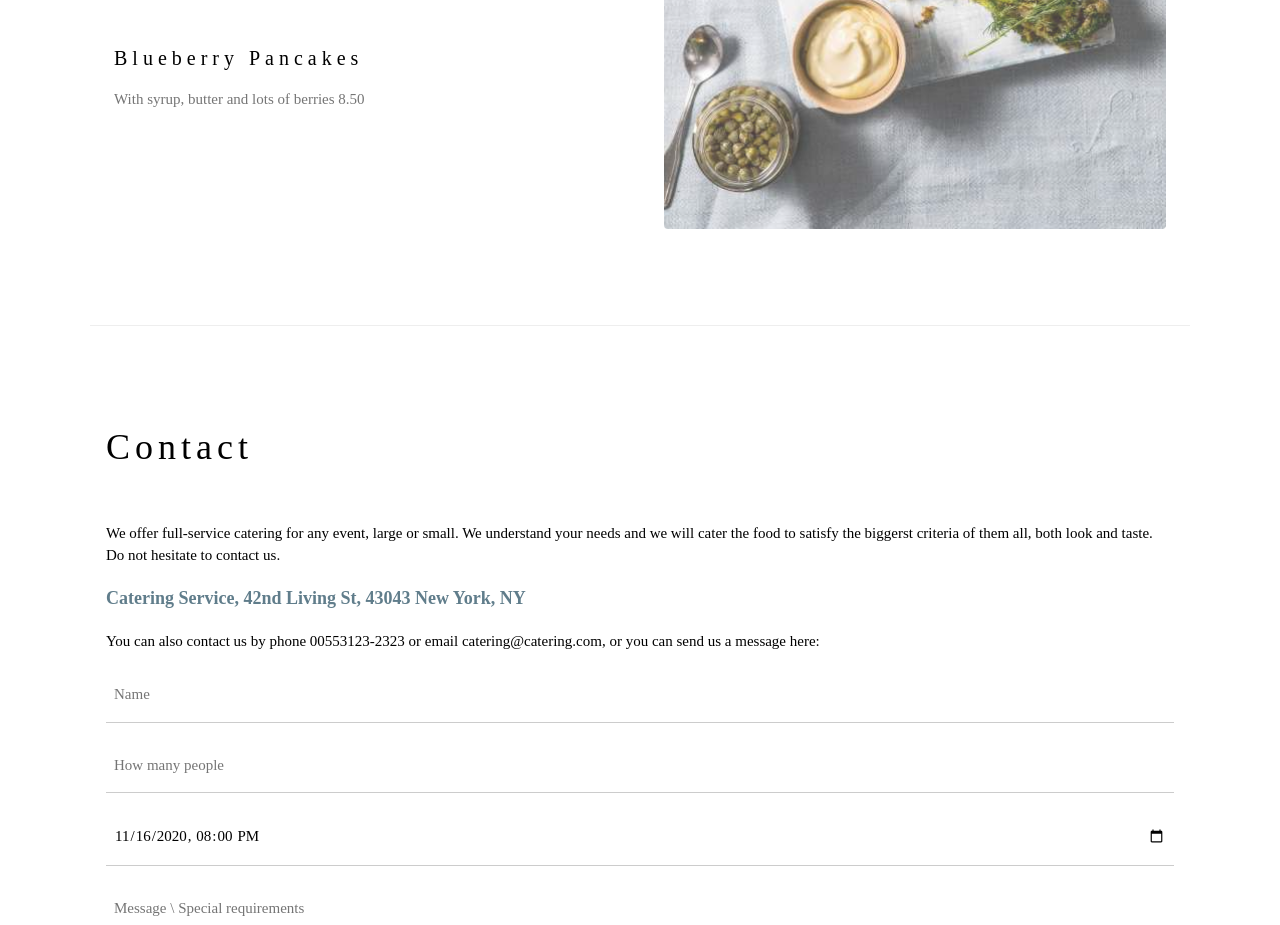
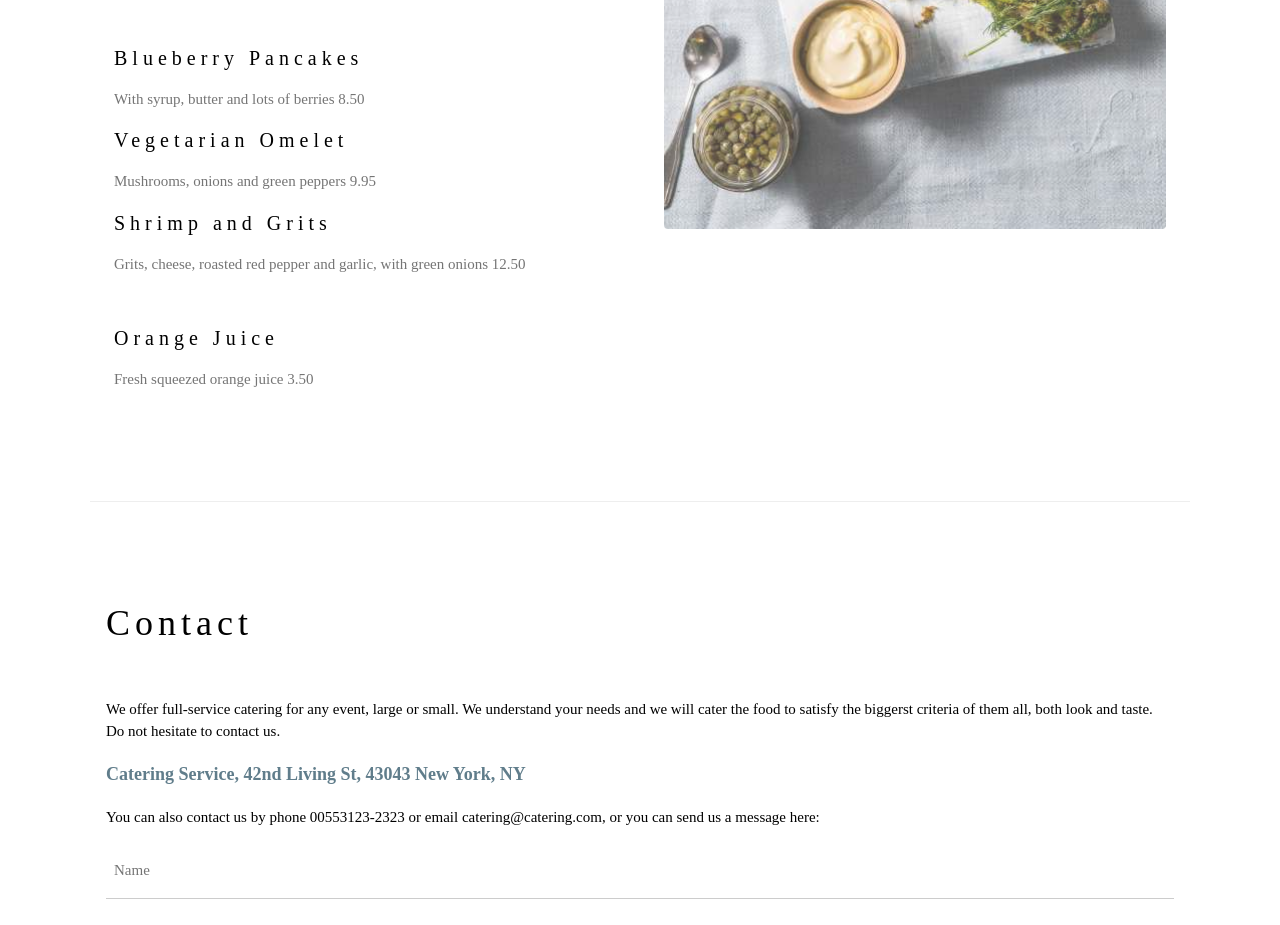
Before and after one commit to RafaelSdm/mywebsite, a plain HTML site: page index.html in a window 1280 px wide. Shown: the part 2060-2985 px from the top of the page. Drawn offline with nearby package versions, Linux system fonts and the light colour scheme.

Commit message:
Adcionando novos itens ao site

```diff
--- a/index.html
+++ b/index.html
@@ -74,6 +74,15 @@ h1, h2, h3, h4, h5, h6 {
 
       <h4>Blueberry Pancakes</h4>
       <p class="w3-text-grey">With syrup, butter and lots of berries 8.50</p>
+
+      <h4>Vegetarian Omelet</h4>
+      <p class="w3-text-grey">Mushrooms, onions and green peppers 9.95</p>
+
+      <h4>Shrimp and Grits</h4>
+      <p class="w3-text-grey">Grits, cheese, roasted red pepper and garlic, with green onions 12.50</p><br>
+
+      <h4>Orange Juice</h4>
+      <p class="w3-text-grey">Fresh squeezed orange juice 3.50</p>
     </div>
 
     <div class="w3-col l6 w3-padding-large">
```
